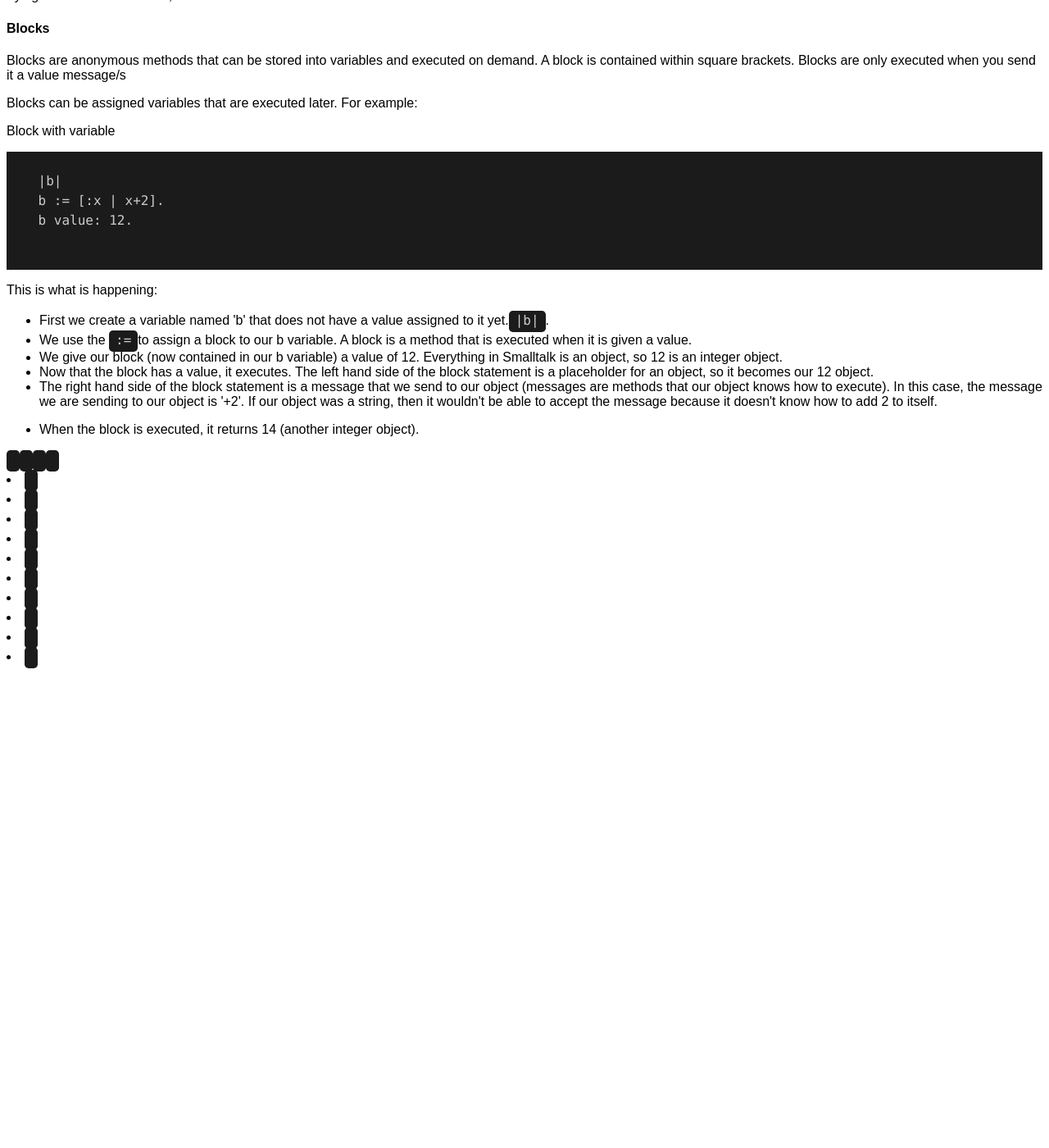
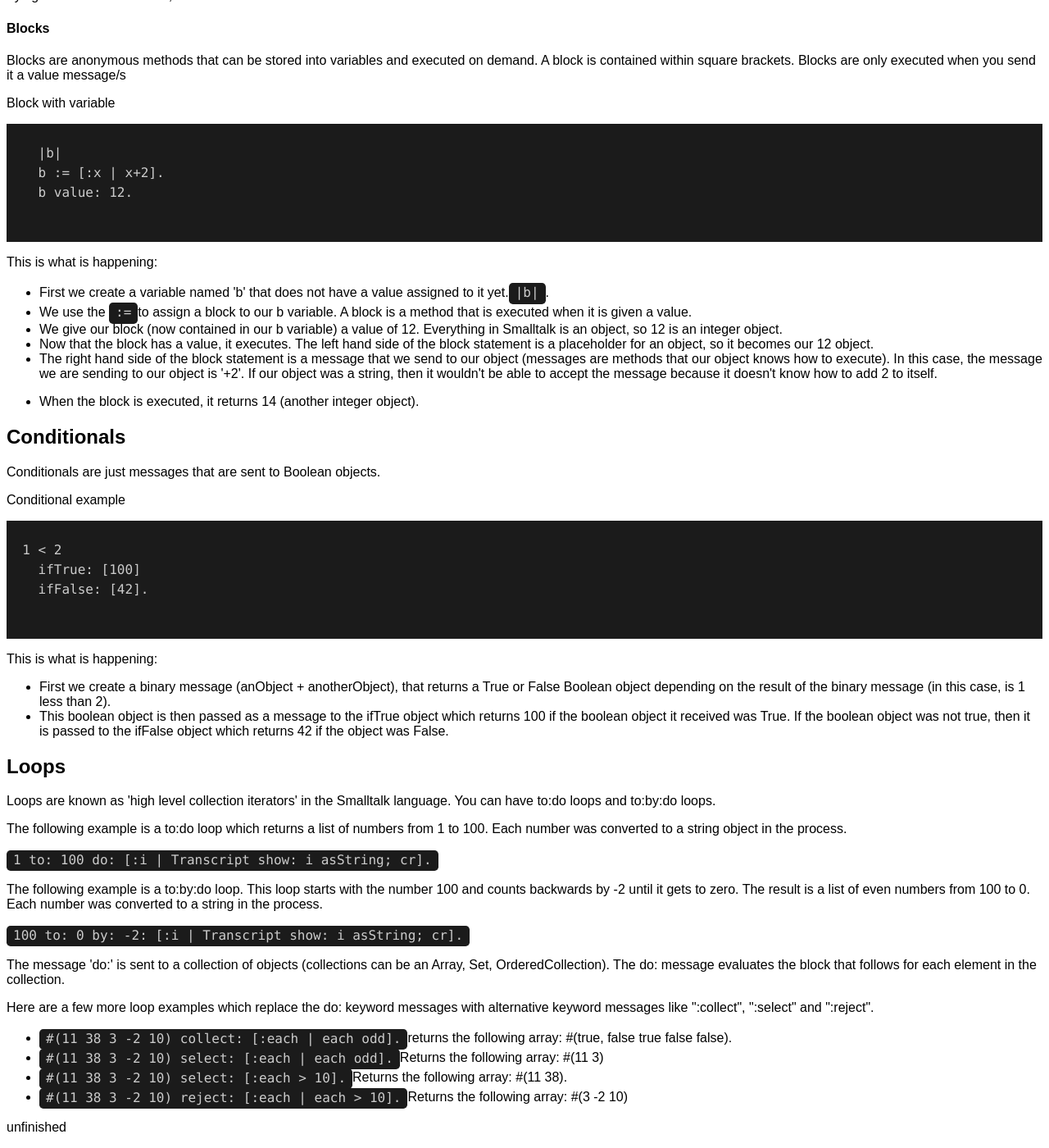
Before and after one commit to Becca9941/Becca9941.github.io, a Jekyll site: the page built from _posts/2019-07-24-exploring-pharo-launcher.html, in a window 1280 px wide and 1400 px high, scrolled down 2404 px. Shown: the whole window at 82% size. Built offline with Jekyll 4.4.1, drawn with Linux system fonts in a browser that asks for light colours; before the commit the page ends 3225 px from its top, so only the background shows below that; some of the changed text lies outside the part shown.

Commit message:
exploring a few key smalltalk language features

```diff
--- a/_posts/2019-07-24-exploring-pharo-launcher.html
+++ b/_posts/2019-07-24-exploring-pharo-launcher.html
@@ -1,9 +1,9 @@
 ---
 layout: post
-title: Exploring Pharo Launcher
+title: Exploring Pharo World Menu and Language Overview
 ---
 
-<p>Notes are heavily based on Pharo by Example, a free book suggested by a Mooc
+<p>Notes are based on Pharo by Example, a free book suggested by a Mooc
 called <a
          href="https://www.canal-u.tv/producteurs/inria/cours_en_ligne/live_object_programming_in_pharo">Live
 Object Programming in Pharo</a></p>
@@ -135,7 +135,7 @@ order of evaluation.</p>
 
 <h4>Binary message examples</h4>
 
-<p>Binary messages are formatted like this: "and Object + anotherObject"</p>
+<p>Binary messages are formatted like this: "anObject + anotherObject"</p>
 
 <ul>
   <li><code class="lang-smalltalk">3 * 2.</code>Returns 6</li>
@@ -168,7 +168,7 @@ akey: anotherObject akey2: anotherObject2</p>
 <p>The semi colon is the cascade operator. It is used to send multiple messages
 to the same receiver.</p>
 
-<code class="lang-smalltalk"></code>ProfStef next; next.</code>
+<code class="lang-smalltalk">ProfStef next; next.</code>
 
 <p>The above code in the tutorial goes to the next page and then to the next
 page by sending two next messages to the same ProfStef object. This part of the
@@ -182,8 +182,6 @@ next".</p>
 <p>Blocks are anonymous methods that can be stored into variables and executed
 on demand. A block is contained within square brackets. Blocks are only executed
 when you send it a value message/s</p>
-
-<p>Blocks can be assigned variables that are executed later. For example:</p>
 
 <figure>
 	<figcaption>Block with variable</figcaption>
@@ -217,17 +215,68 @@ when you send it a value message/s</p>
 	<li>When the block is executed, it returns 14 (another integer object).</li>
 </ul>
 
-<code class="lang-smalltalk"></code>
-<code class="lang-smalltalk"></code>
-<code class="lang-smalltalk"></code>
-<code class="lang-smalltalk"></code>
-	<li><code class="lang-smalltalk"></code></li>
-	<li><code class="lang-smalltalk"></code></li>
-	<li><code class="lang-smalltalk"></code></li>
-	<li><code class="lang-smalltalk"></code></li>
-	<li><code class="lang-smalltalk"></code></li>
-	<li><code class="lang-smalltalk"></code></li>
-	<li><code class="lang-smalltalk"></code></li>
-	<li><code class="lang-smalltalk"></code></li>
-	<li><code class="lang-smalltalk"></code></li>
-	<li><code class="lang-smalltalk"></code></li>
+<h2>Conditionals</h2>
+
+<p>Conditionals are just messages that are sent to Boolean objects.</p>
+
+<figure>
+  <figcaption>Conditional example</figcaption>
+  <pre>
+  <code class="lang-smalltalk">
+  1 &lt; 2
+    ifTrue: [100]
+    ifFalse: [42].
+  </code>
+  </pre>
+</figure>
+
+<p>This is what is happening:</p>
+
+<ul>
+  <li>First we create a binary message (anObject + anotherObject), that returns
+   a True or False Boolean object depending on the result of the binary message
+   (in this case, is 1 less than 2).</li>
+  <li>This boolean object is then passed as a message to the ifTrue object which
+    returns 100 if the boolean object it received was True. If the boolean
+    object was not true, then it is passed to the ifFalse object which returns
+    42 if the object was False.</li>
+</ul>
+
+<h2>Loops</h2>
+
+<p>Loops are known as 'high level collection iterators' in the Smalltalk
+language. You can have to:do loops and to:by:do loops.</p>
+
+<p>The following example is a to:do loop which returns a list of numbers from 1
+to 100. Each number was converted to a string object in the process.</p>
+
+<code class="lang-smalltalk">1 to: 100 do: [:i | Transcript show: i asString;
+  cr].</code>
+
+<p>The following example is a to:by:do loop. This loop starts with the number
+100 and counts backwards by -2 until it gets to zero. The result is a list of
+even numbers from 100 to 0. Each number was converted to a string in the
+process.</p>
+
+<code class="lang-smalltalk">100 to: 0 by: -2: [:i | Transcript show: i
+  asString; cr].</code>
+
+<p>The message 'do:' is sent to a collection of objects (collections can be an
+Array, Set, OrderedCollection). The do: message evaluates the block that follows
+for each element in the collection.</p>
+
+<p>Here are a few more loop examples which replace the do: keyword messages with
+alternative keyword messages like ":collect", ":select" and ":reject".</p>
+
+<ul>
+  <li><code class="lang-smalltalk">#(11 38 3 -2 10) collect: [:each | each
+      odd].</code>returns the following array: #(true, false true false false).</li>
+  <li><code class="lang-smalltalk">#(11 38 3 -2 10) select: [:each | each
+      odd].</code>Returns the following array: #(11 3)</li>
+  <li><code class="lang-smalltalk">#(11 38 3 -2 10) select: [:each &gt;
+      10].</code>Returns the following array: #(11 38).</li>
+  <li><code class="lang-smalltalk">#(11 38 3 -2 10) reject: [:each | each &gt;
+      10].</code>Returns the following array: #(3 -2 10)</li>
+</ul>
+
+<p>unfinished</p>
```
